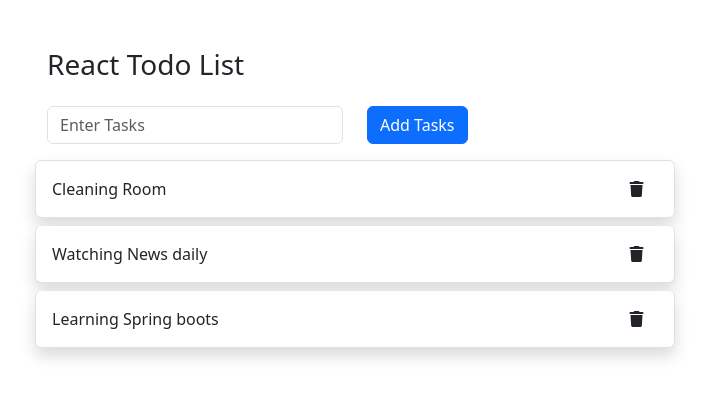
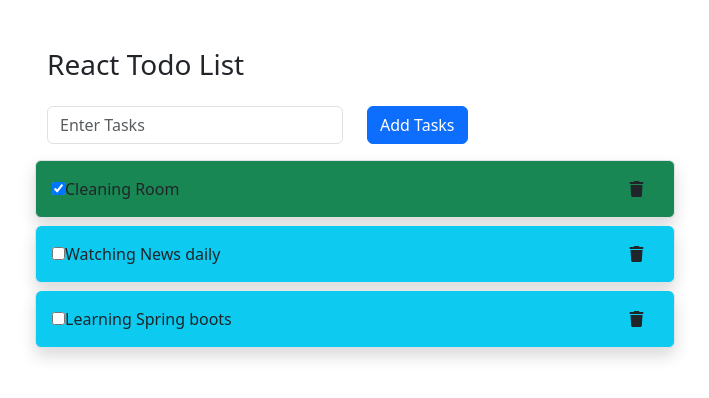
Before and after one commit to Thurain21/todo_list_project, a React (Create React App) app: page / in a window 1280 px wide. Shown: the top 398 px of the page, without its empty margins (285-994 px from the left). Built offline with nearby package versions, Linux system fonts and the light colour scheme; data requests are answered from the project's data file.

Commit message:
add update function

```diff
--- a/src/components/Cart.jsx
+++ b/src/components/Cart.jsx
@@ -1,6 +1,6 @@
 import React from "react";
 
-const Cart = ({ tasks,deleteTask }) => {
+const Cart = ({ tasks,deleteTask,updateTask }) => {
 
 
 
@@ -8,9 +8,9 @@
     <div>
         {
           tasks.map((task) => (
-            <li key={task.id} className="list-group-item shadow p-3 mb-2 bg-body rounded">
+            <li key={task.id} className = {task.complete == true ? "list-group-item  shadow bg-success p-3 mb-2 rounded " : "list-group-item shadow p-3 mb-2 rounded bg-info "}>
           <div className="row ">
-            <div className="col-11">{task.task}</div>
+            <div className="col-11"><input type="checkbox" onChange={() => updateTask(task.id, !task.complete)} checked={task.complete} />{task.task}</div>
             <div className="col-1">
               <i className="fa-solid fa-trash" onClick={() => deleteTask(task.id)}></i>
             </div>
```
